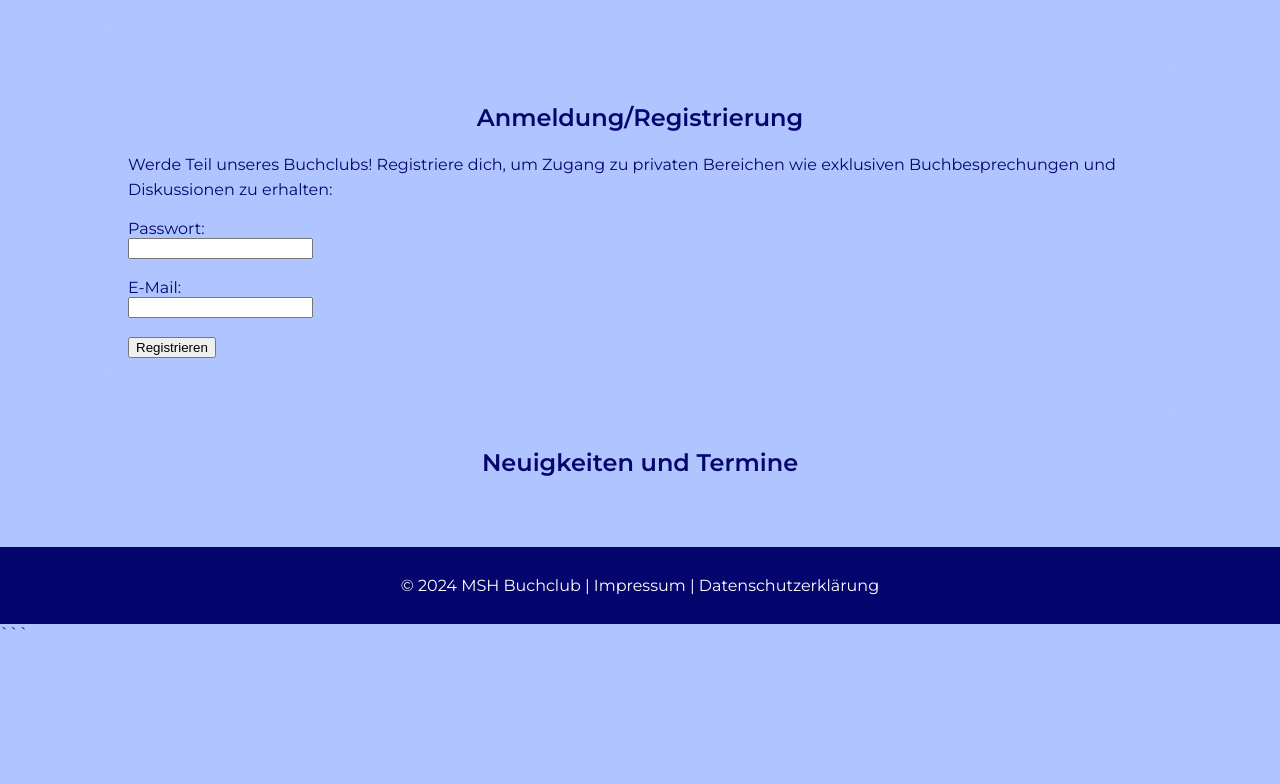
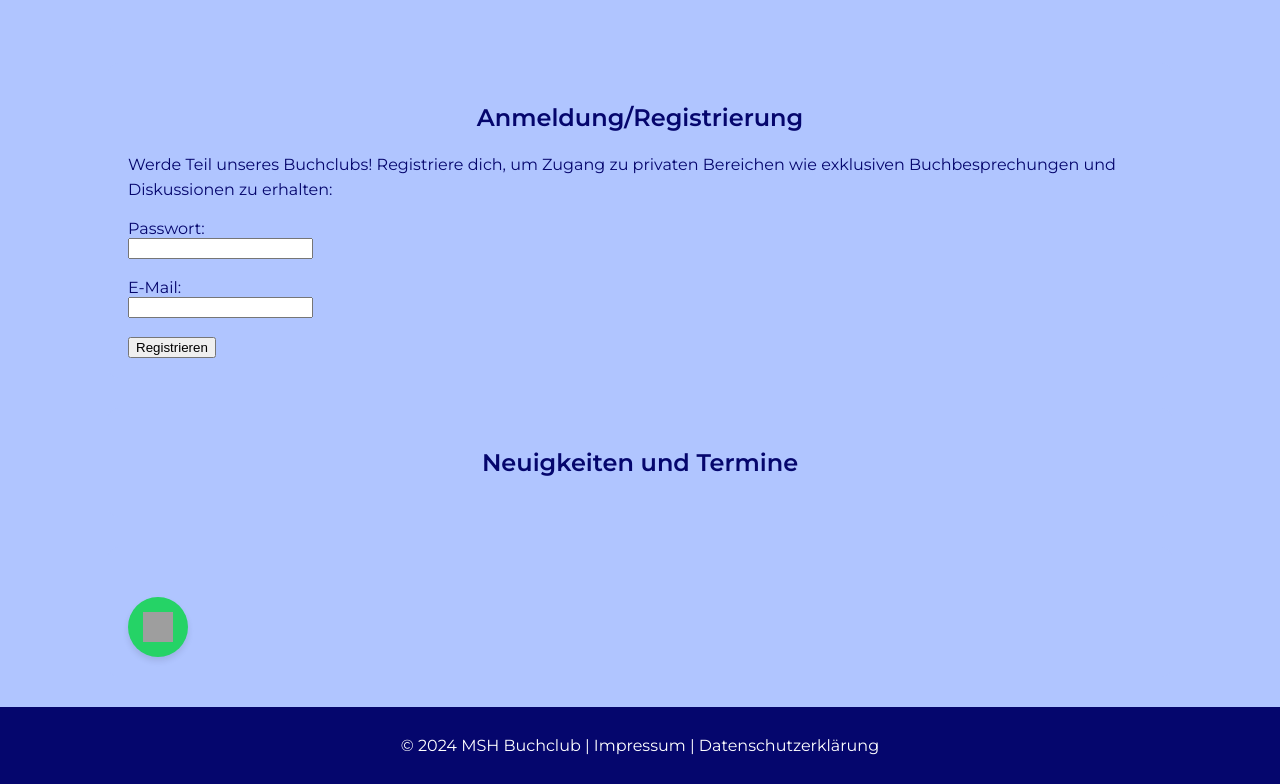
Before and after one commit to padietzelu/websitebuchclub, a plain HTML site: page index.html in a window 1280 px wide. Shown: the part 495-1279 px from the top of the page. Before the commit the page ends 1138 px from the top, so only its background shows below. Drawn offline with Linux system fonts and the light colour scheme; grey boxes are pictures that could not be loaded.

Commit message:
Update index.html

````diff
--- a/index.html
+++ b/index.html
@@ -1,4 +1,3 @@
-
 <!DOCTYPE html>
 <html lang="de">
 <head>
@@ -54,6 +53,30 @@
         }
         footer a:hover {
             text-decoration: underline;
+        }
+        .whatsapp-button {
+            display: inline-flex;
+            justify-content: center;
+            align-items: center;
+            background-color: #25D366;
+            color: white;
+            font-size: 18px;
+            width: 60px;
+            height: 60px;
+            border-radius: 50%;
+            text-decoration: none;
+            font-weight: bold;
+            box-shadow: 0px 4px 6px rgba(0, 0, 0, 0.1);
+            transition: 0.3s;
+            margin-top: 30px;
+        }
+        .whatsapp-button:hover {
+            background-color: #1ebc57;
+            transform: scale(1.05);
+        }
+        .whatsapp-button img {
+            width: 30px;
+            height: 30px;
         }
         .hidden {
             display: none;
@@ -131,6 +154,13 @@
         </section>
     </div>
 
+    <!-- WhatsApp Button -->
+    <div class="container">
+        <a href="https://chat.whatsapp.com/EpLanEV7pKF75elYiHE8gH" class="whatsapp-button" target="_blank">
+            <img src="https://upload.wikimedia.org/wikipedia/commons/6/6b/WhatsApp.svg" alt="WhatsApp Logo">
+        </a>
+    </div>
+
     <!-- Impressum (versteckt) -->
     <div class="container hidden" id="impressum">
         <section>
@@ -164,4 +194,3 @@
 
 </body>
 </html>
-```
````
